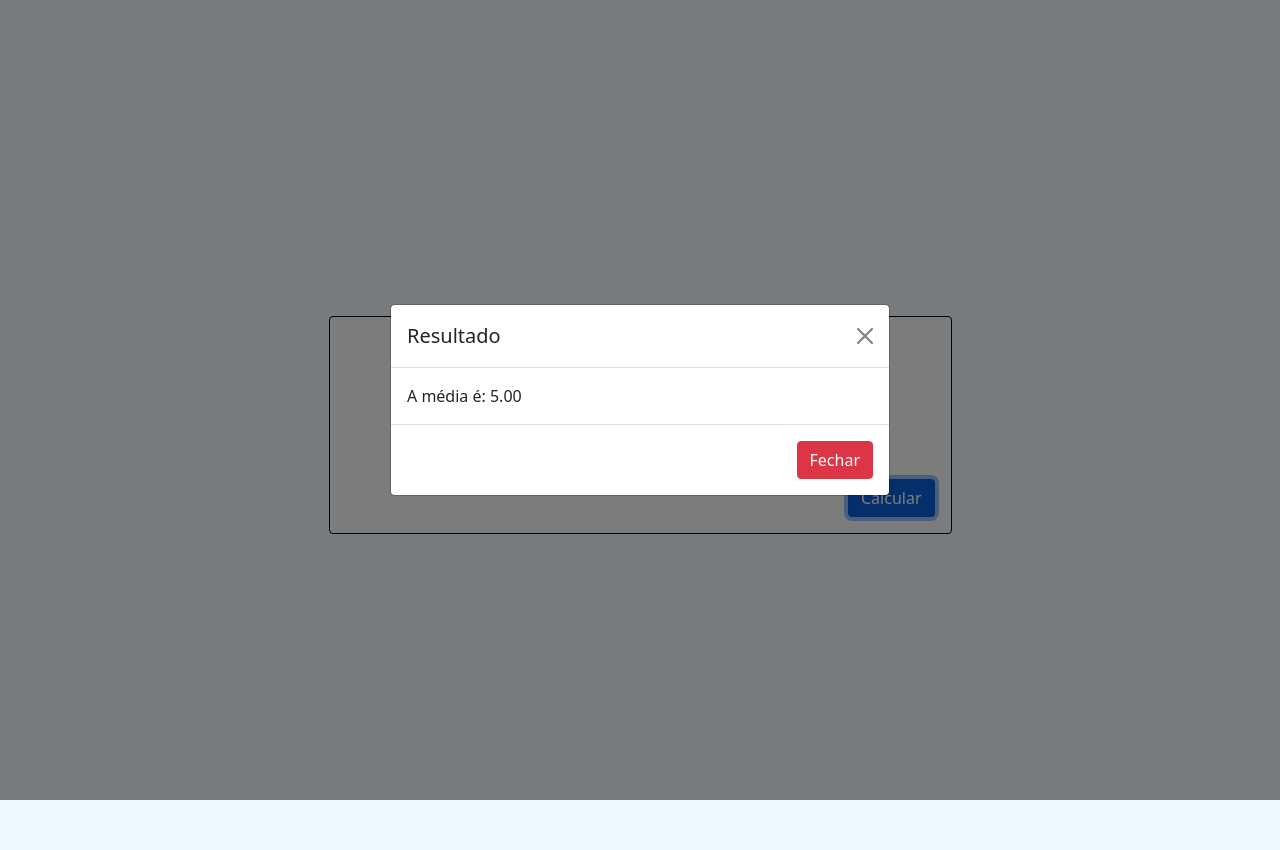
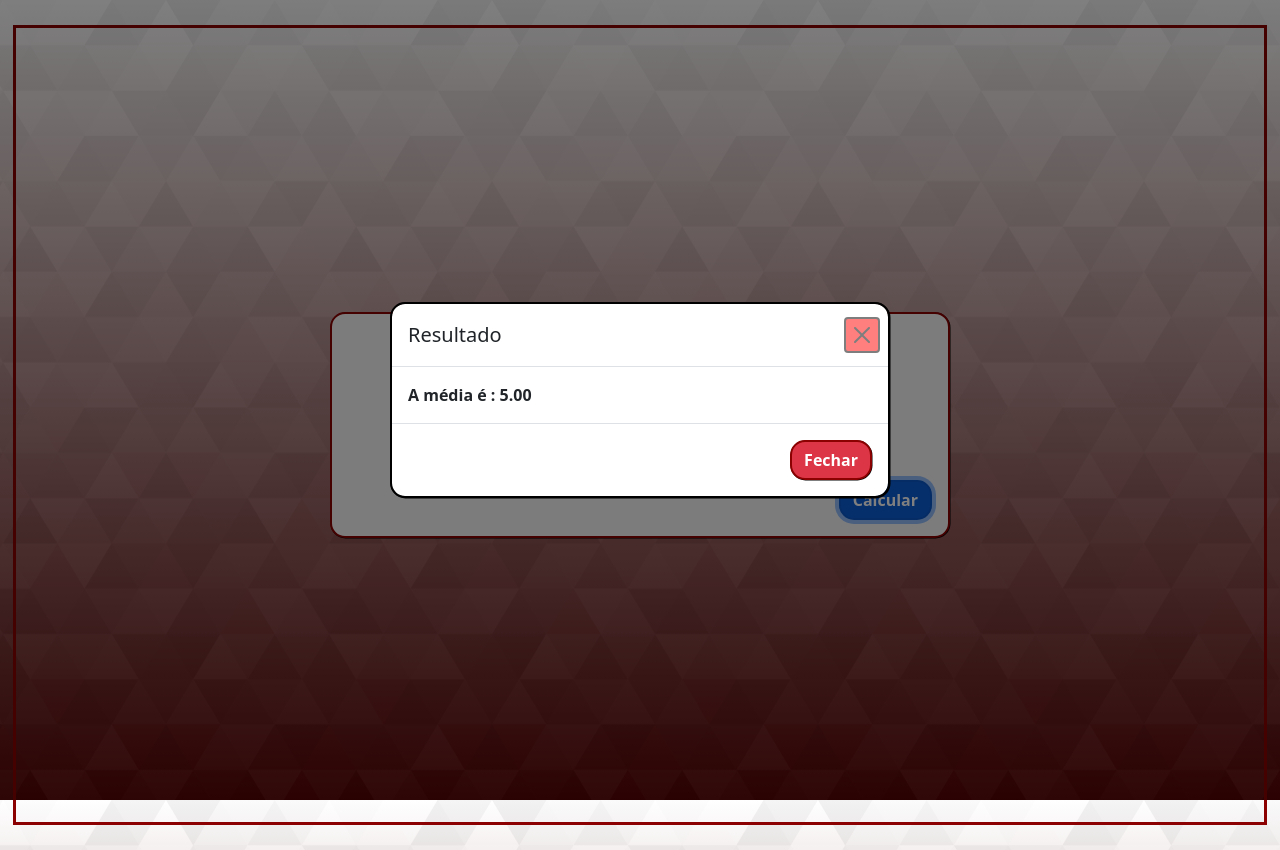
Before and after one commit to leoo1992/MediaVariosValores, a plain HTML site: page index.html in a window 1280 px wide. Both pictures are taken after typing "5" into the empty fields and a click on the button "Calcular". Drawn offline with nearby package versions, Linux system fonts and the light colour scheme.

Commit message:
alterações do CSS

```diff
--- a/index.html
+++ b/index.html
@@ -25,7 +25,7 @@
     <div class="calculadora-row p-1 row flex-row d-flex align-items-center justify-content-center">
         <!-- CONTAINER -->
         <div
-            class="calculadora-container container col-xxl-6 col-xl-6 col-md-6 col-sm-9 col-xs-10 p-3 rounded bg-light">
+            class="calculadora-container container col-xxl-6 col-xl-6 col-md-6 col-sm-9 col-xs-10 p-3 bg-light">
             <h3 class="text-center mt-1 mb-3">Calculadora de Média</h3>
             <form id="form-notaclass" class="form-notaclass mt-1">
                 <div class="flex-row form-group d-flex align-items-center justify-content-center">
--- a/script.js
+++ b/script.js
@@ -19,7 +19,7 @@ function calcularMediaValores() {
     }
     var media = soma / notas.length;
     document.getElementById("resultado").innerHTML =
-      "A média é: " + media.toFixed(2);
+      "A média é : " + media.toFixed(2);
   }
 
   var myModal = new bootstrap.Modal(document.getElementById("resultadoModal"), {
@@ -35,7 +35,7 @@ function aumentarForm() {
   form.innerHTML = `
     <div class="flex-row form-group d-flex align-items-center justify-content-center">
       <div class="col-8 text-center">
-        <input placeholder="Insira uma nota" type="number" step="1" class="form-control nota" id="nota" required>
+        <input placeholder="Insira uma valor" type="number" step="1" class="form-control nota" id="nota" required>
       </div>
       <button type="button" class="btn btn-danger" onclick="excluirForm()">x</button>
     </div>
--- a/style.css
+++ b/style.css
@@ -2,12 +2,41 @@ body {
   overflow-y: visible;
   overflow-x: hidden;
   padding: 25px;
-    background-color: aliceblue;
+  background-image: url("./subtle-prism.svg");
+  background-attachment: fixed;
+  background-size: cover;
+  font-weight: 900;
 }
 .calculadora-row {
   height: 100vh;
+  color: darkred;
+  border: 3px solid darkred;
 }
+
 .calculadora-container,
-  .form-control {
-    border: 1px solid black;
+.form-control, .btn {
+  border: 2px solid darkred;
+  box-shadow: 0.5px 0.5px rgb(0, 0, 0);
+  border-radius: 15px;
+  font-weight: 700;
+
 }
+
+.form-control{
+  color: darkred;
+  font-weight: 900;
+  text-align: center;
+}
+
+.modal-content{
+  box-shadow: 0.5px 0.5px rgb(0, 0, 0);
+  border-radius: 15px;
+  font-weight: 700;
+  border: 2px solid black;
+}
+
+.btn-close{
+  background-color: red;
+  color: white;
+  border: 2px solid black;
+}
```
Also changed, not shown: subtle-prism.svg (added). Lines whose indentation alone changed are shown as unchanged.
